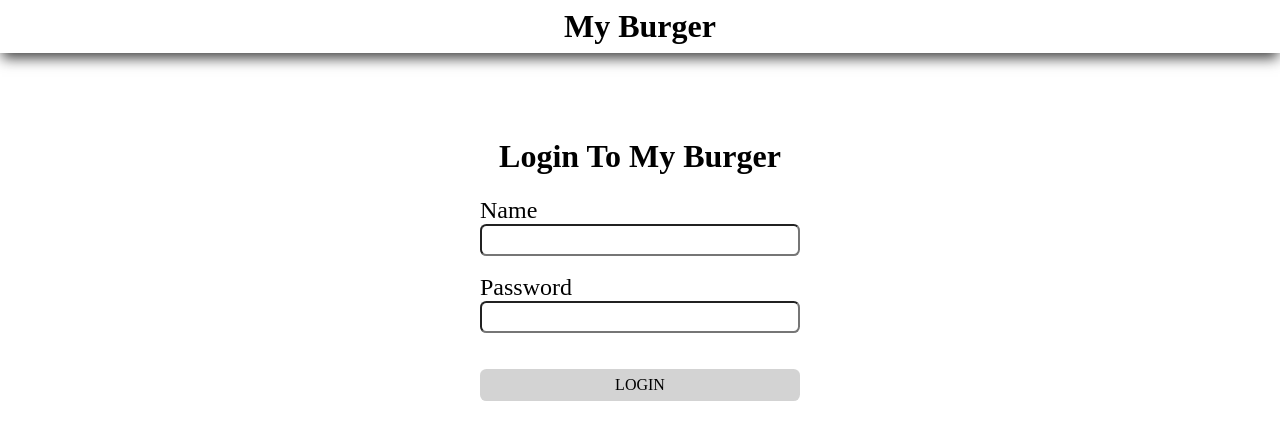
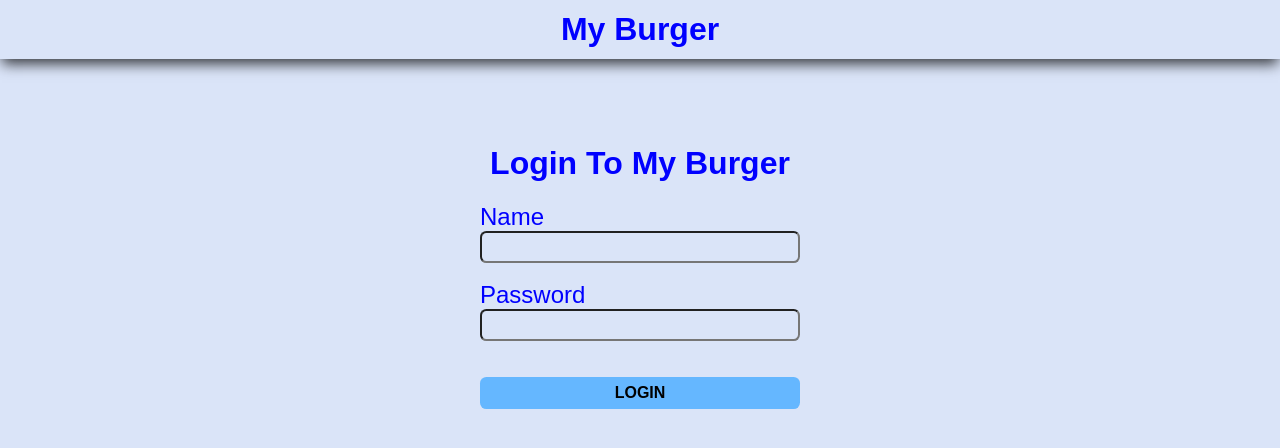
Before and after one commit to xristos1994/xm-prepare, a React (Create React App) app: page / in a window 1280 px wide. Shown: the top 448 px of the page. Built offline with nearby package versions, Linux system fonts and the light colour scheme.

Commit message:
Add some extra styles

```diff
--- a/src/App.tsx
+++ b/src/App.tsx
@@ -3,7 +3,9 @@ import { QueryClient, QueryClientProvider } from '@tanstack/react-query';
 import { AuthContextProvider } from './models/auth/AuthContext';
 import { OrderedBurgerContextProvider } from './models/burger/OrderedBurgerContext';
 import { Routing } from './pages/Routing/Routing';
-import { GlobalStyle } from './styles/global';
+import { GlobalStyle } from './styles/GlobalStyle';
+import { ThemeStyle } from './styles/ThemeStyle';
+import { UtilStyle } from './styles/UtilStyle';
 
 export const App: FC = () => {
   const queryClient = new QueryClient();
@@ -11,6 +13,8 @@ export const App: FC = () => {
   return (
     <>
       <GlobalStyle />
+      <ThemeStyle />
+      <UtilStyle />
       <QueryClientProvider client={queryClient}>
         <AuthContextProvider>
           <OrderedBurgerContextProvider>
--- a/src/components/Header/StyledHeader.ts
+++ b/src/components/Header/StyledHeader.ts
@@ -2,8 +2,9 @@ import styled from 'styled-components';
 
 export const StyledHeader = styled.header/* scss */ `
   z-index: 10;
-  background-color: white;
-  padding: 0.5rem;
+  background-color: var(--header-bg-color);
+  color: var(--header-color);
+  padding: 0.7rem;
   text-align: center;
   position: sticky;
   top: 0;
--- a/src/components/IngredientsList/StyledIngredientsList.ts
+++ b/src/components/IngredientsList/StyledIngredientsList.ts
@@ -8,7 +8,7 @@ export const StyledIngredientsList = styled.div/* scss */`
   max-height: calc(100vh - 6rem);
   overflow-y: auto;
   position: sticky;
-  top: 4rem;
+  top: 4.5rem;
   background-color: white;
   z-index: 2;
 
--- a/src/styles/global.ts
+++ b/src/styles/GlobalStyle.ts
@@ -5,6 +5,10 @@ export const GlobalStyle = createGlobalStyle/* css */`
     margin: 0;
     -webkit-font-smoothing: antialiased;
     -moz-osx-font-smoothing: grayscale;
+
+    font-family: Arial, sans-serif;
+    background: var(--main-bg-color);
+    color: var(--main-color);
   }
 
   * {
@@ -71,10 +75,6 @@ export const GlobalStyle = createGlobalStyle/* css */`
     height: 2rem;
     border-radius: 0.4rem;
     font-size: 1.2rem;
-  }
-
-  .primaryBtn {
-    background-color: lightgray !important;
-    color: black;
+    background: var(--main-bg-color);
   }
 `
--- /dev/null
+++ b/src/styles/ThemeStyle.ts
@@ -0,0 +1,14 @@
+import {createGlobalStyle} from "styled-components"
+
+export const ThemeStyle = createGlobalStyle/* css */`
+  :root {
+    --main-bg-color: #dae4f8;
+    --main-color: blue;
+
+    --header-bg-color: var(--main-bg-color);
+    --header-color: var(--main-color);
+
+    --primary: #65b7ff;
+    --primaryContrast: black;
+  }
+`
--- /dev/null
+++ b/src/styles/UtilStyle.ts
@@ -0,0 +1,9 @@
+import {createGlobalStyle} from "styled-components"
+
+export const UtilStyle = createGlobalStyle/* css */`
+  .primaryBtn {
+    background-color: var(--primary) !important;
+    color: var(--primaryContrast) !important;
+    font-weight: bold !important;
+  }
+`
```
